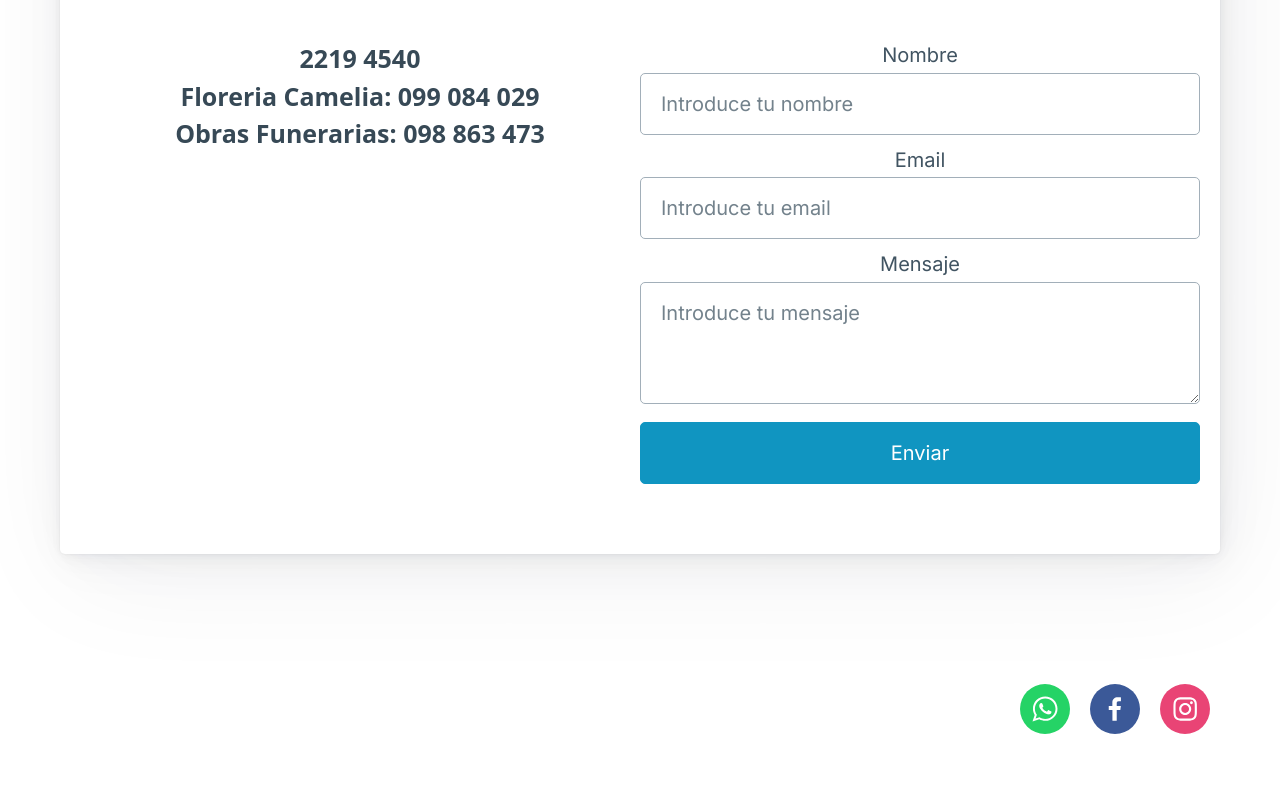
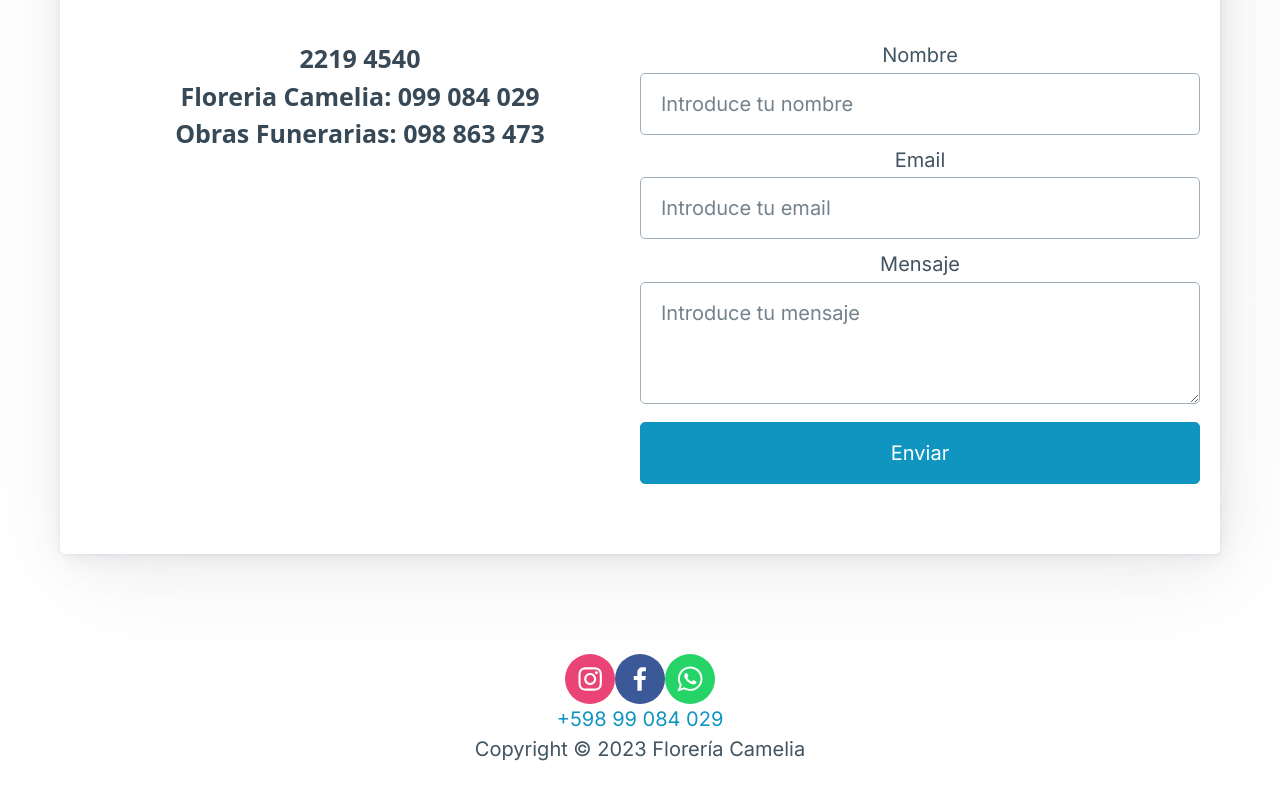
Before and after one commit to ivan1arriola/floreria-camelia, a Next.js app: page / in a window 1280 px wide. Shown: the part 1985-2785 px from the top of the page. Built offline with nearby package versions, Linux system fonts and the light colour scheme.

Commit message:
New fotter

```diff
--- a/src/app/components/Footer.jsx
+++ b/src/app/components/Footer.jsx
@@ -1,23 +1,26 @@
 import React from 'react'
 import { SocialIcon } from 'react-social-icons'
 import style from './styles/Footer.module.css'
+import Link from 'next/link'
 
 const Footer = () => {
   return (
     <footer className={style.container}>
-      <Icono url='https://www.instagram.com/floreriacameliauy/' />
-      <Icono url='https://www.facebook.com/floreriacameliauy' />
-      <Icono url='https://api.whatsapp.com/send/?phone=59899084029' />
+      <div className='social-icons'>
+        <SocialIcon url='https://www.instagram.com/floreriacameliauy/' target='_blank' />
+        <SocialIcon url='https://www.facebook.com/floreriacameliauy/' target='_blank' />
+        <SocialIcon url='https://api.whatsapp.com/send/?phone=59899084029' target='_blank' />
+      </div>
+      <div className='mobile-number'>
+        <Link href='tel:59899084029'>
+          +598 99 084 029
+        </Link>
+      </div>
+      <div className='copyright'>
+        <p>Copyright © 2023 Florería Camelia</p>
+      </div>
     </footer>
   )
 }
 
-const Icono = ({ url }) => {
-  return (
-    <div style={{ margin: '0.5rem' }}>
-      <SocialIcon url={url} target='_blank' />
-    </div>
-  )
-}
-
 export default Footer
--- a/src/app/components/styles/Footer.module.css
+++ b/src/app/components/styles/Footer.module.css
@@ -1,6 +1,21 @@
-.container{
+.container {
+    margin: 0 auto;
+    max-width: 800px;
+    padding: 20px;
     text-align: center;
+  }
+
+  .social-icons {
     display: flex;
-    flex-direction: row-reverse;
+    flex-direction: row;
+    margin: 0 0 10px 0;
+  }
 
-}
+  .social-icon {
+    margin: 10px 0;
+  }
+
+  .copyright {
+    font-size: 12px;
+    margin-top: 10px;
+  }
--- a/src/app/globals.css
+++ b/src/app/globals.css
@@ -14,6 +14,20 @@ body {
   min-height: 80vh;
   padding-left: calc(var(--spacing) * 5);
   padding-right: calc(var(--spacing) * 5);
+
+}
+
+.container::before {
+  content: "";
+  position: absolute;
+  top: 0;
+  left: 0;
+  z-index: -1;
+  width: 100%;
+  height: 100%;
+  background-image: url("/image.png");
+  background-size: cover;
+  background-attachment: fixed;
 }
 
 
```
Also changed, not shown: src/app/Precios/page.jsx (added, +10 -0 lines), public/image.png (added).
